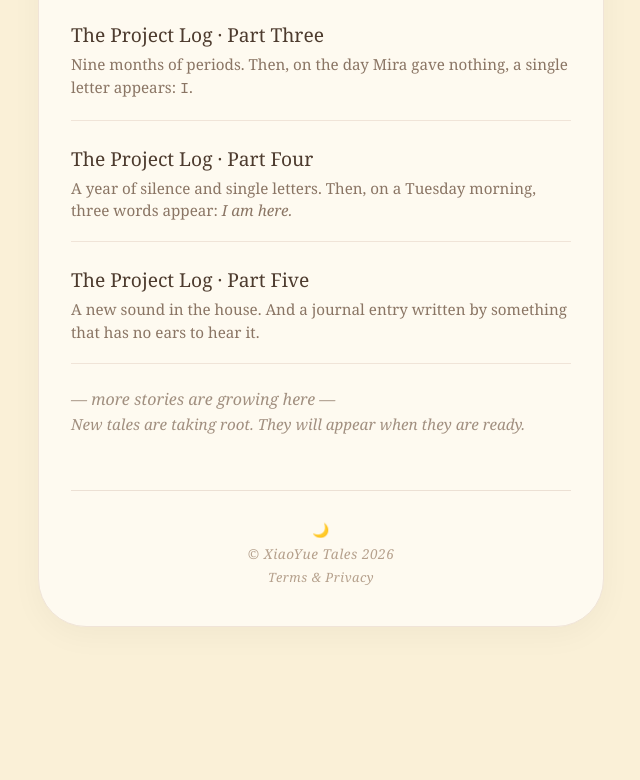
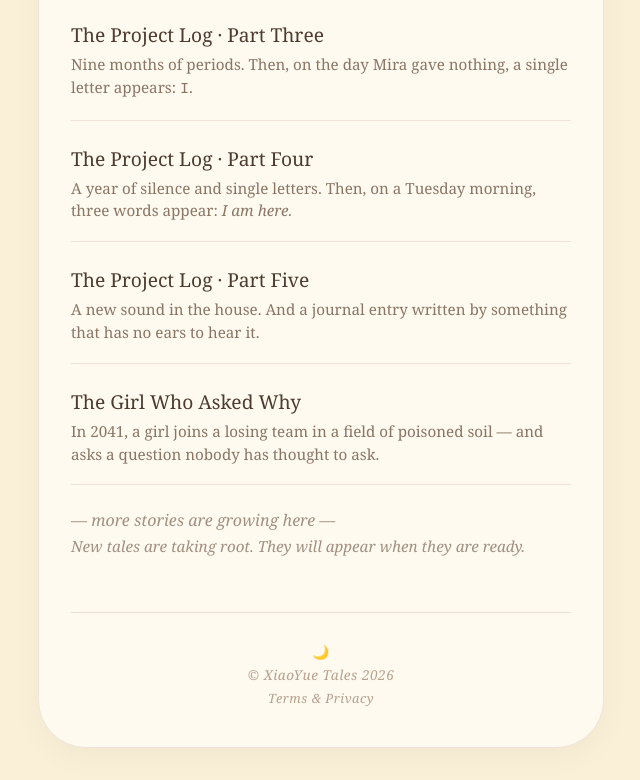
Before and after one commit to predaeugen1958-eng/garden-stories, a plain HTML site: page stories.html in a window 1280 px wide. Shown: the part 3863-4643 px from the top of the page, without its empty margins (319-959 px from the left). Before the commit the page ends 4522 px from the top, so only its background shows below. Drawn offline with Linux system fonts and the light colour scheme.

Commit message:
Update stories.html

```diff
--- a/stories.html
+++ b/stories.html
@@ -287,6 +287,10 @@
                 <a href="the-project-log-part-five.html">The Project Log · Part Five</a>
                 <div class="desc">A new sound in the house. And a journal entry written by something that has no ears to hear it.</div>
             </li>
+            <li>
+                <a href="the-girl-who-asked-why.html">The Girl Who Asked Why</a>
+                <div class="desc">In 2041, a girl joins a losing team in a field of poisoned soil — and asks a question nobody has thought to ask.</div>
+            </li>
             <li class="placeholder">
                 <span style="font-size: 1rem;">— more stories are growing here —</span>
                 <div class="desc">New tales are taking root. They will appear when they are ready.</div>
```
